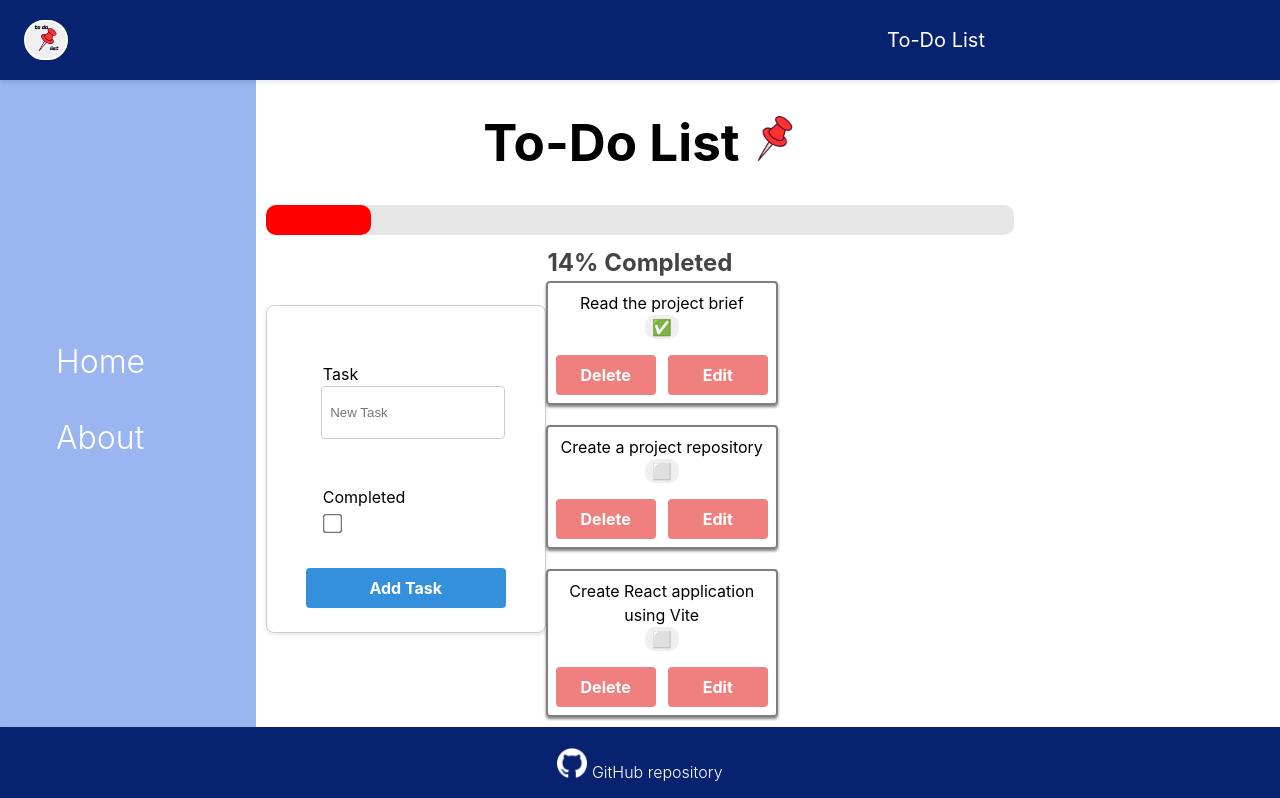
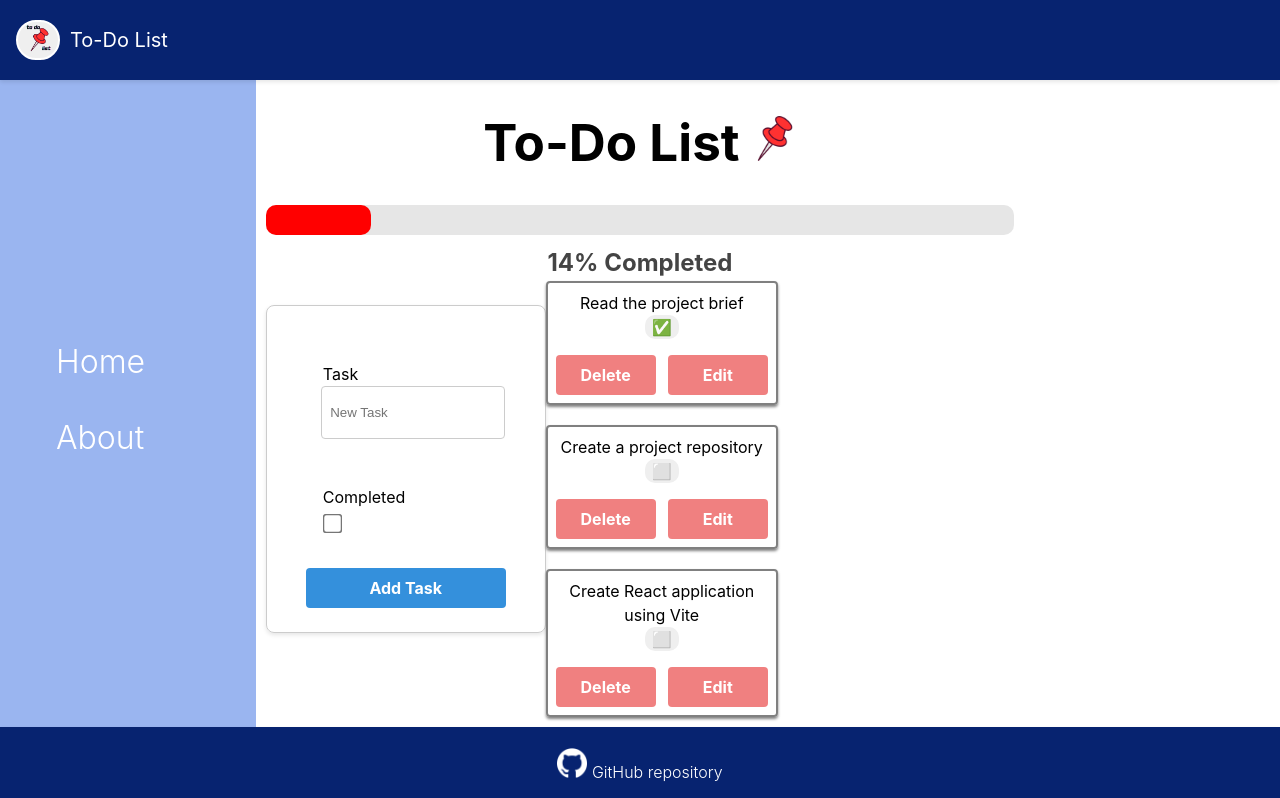
Before and after one commit to LuisOrtiz79/to-do-list, a React (Vite) app: page / in a window 1280 px wide. Shown: the top 798 px of the page. Built offline with nearby package versions, Linux system fonts and the light colour scheme.

Commit message:
Fixed some styles

```diff
--- a/src/components/Navbar.jsx
+++ b/src/components/Navbar.jsx
@@ -18,6 +18,7 @@ const Navbar = () => {
             To-Do List
           </span>
         </div>
+
       </div>
     </nav>
   )
--- a/src/components/TaskCard.jsx
+++ b/src/components/TaskCard.jsx
@@ -30,12 +30,13 @@ const TaskCard = ({ tasks, task, index, setTasks }) => {
   const editTask = () => {
     let theseTasks = [...tasks];
     theseTasks[index] = newTask;
+
     setTasks(theseTasks);
     setIsEditing(false);
   }
 
   const handlTextInput = (e) => {
-    setNewTask((prev) => ({...prev, [e.target.name]: e.target.value}))
+    setNewTask((prev) => ({...prev, [e.target.name]: e.target.value}));
   }
 
   return (
--- a/src/index.css
+++ b/src/index.css
@@ -229,21 +229,11 @@ button[type="submit1"]:hover {
 
 .info-nav{
   display: flex;
-  justify-content: space-between;
+  /* justify-content: space-between; */
   height: 5rem;
   align-items: center;
   padding-left: 1rem;
   padding-right: 1rem;
-}
-
-.button-nav{
-  display: flex;
-  align-items: center;
-  margin-left: 0.5rem;
-  width: 25%;
-  font-size: 1.125rem;
-  padding-top: 0.25rem;
-  padding-bottom: 0.25rem;
 }
 
 .img-logo{
@@ -268,11 +258,9 @@ button[type="submit1"]:hover {
 }
 
 .text-nav{
-  display: flex;
-  justify-content: center;
-  margin-right: 1rem;
-  width: 50%;
+  margin-left: 10px;
 }
+
 .text-xl{
   text-align: center;
   font-size: 1.25rem;
```
